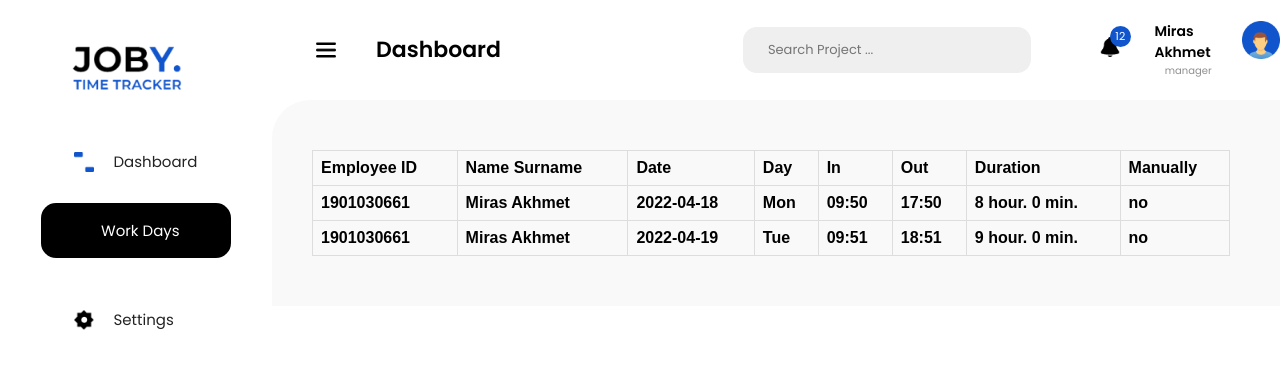
After one commit to parasat00/SoftwareProject, a Flask app: page /work_days in a window 1280 px wide. The commit adds this page. Shown: the top 369 px of the page. Run offline with Flask 2, Linux system fonts and the light colour scheme; a user stored in the database is signed in; data comes from the database, SQL or seed files in the repository; both versions use the stored data as it was after the commit; lists and menus that the app fills with data are empty.

Commit message:
table created

```diff
--- a/models.py
+++ b/models.py
@@ -35,8 +35,8 @@ class FlexStatus(db.Model):
         tmp = self.exitTime - self.enterTime
         return tmp.seconds
 
-    def get_day(self):
-        return self.enterTime.day
+    def get_date(self):
+        return self.enterTime.date()
 
     def __repr__(self) -> str:
         return f'<FlexStatus %r>' % self.id
--- a/static/styles/dashboard_style.css
+++ b/static/styles/dashboard_style.css
@@ -225,3 +225,14 @@ input{
     text-align: center;
 
 }
+table {
+  font-family: arial, sans-serif;
+  border-collapse: collapse;
+  width: 100%;
+}
+
+td, th {
+  border: 1px solid #dddddd;
+  text-align: left;
+  padding: 8px;
+}
--- /dev/null
+++ b/templates/work_day.html
@@ -0,0 +1,93 @@
+<!DOCTYPE html>
+<html lang="en">
+<head>
+ <meta charset="UTF-8">
+ <meta http-equiv="X-UA-Compatible" content="IE=edge">
+ <meta name="viewport" content="width=device-width, initial-scale=1.0">
+ <title>Work Days</title>
+ <link rel="stylesheet" href="../static/styles/dashboard_style.css">
+ <link rel="stylesheet" href="{{ url_for('static',filename = 'styles/dashboard_style.css') }}">
+</head>
+<body>
+
+ <section id="mySideNav" class="sideNav">
+
+  <a href="#" class="logo_container">
+   <img src="../static/images/logo.png" alt="logo">
+  </a>
+
+  <a href="home" class="links">
+   <img src="../static/images/rect.png" alt="">
+   <div>Dashboard</div>
+  </a>
+
+  <a href="work_days" class="dashboard_black">
+   <img src="../static/images/icon_workDays.png" alt="">
+   Work Days
+  </a>
+
+  <a href="#" class="links">
+   <img src="../static/images/icon_settings.png" alt="">
+   Settings
+  </a>
+
+ </section>
+<nav>
+
+  <button>
+   <img src="../static/images/menu_bar.png" alt="">
+   <div class="dashboard_txt">Dashboard</div>
+  </button>
+
+  <div class="search">
+   Search Project ...
+  </div>
+
+  <div class="notifications">
+   <img src="../static/images/bell.png" alt="">
+   <div class="notification_numb">12</div>
+  </div>
+
+  <div class="profile_info">
+   <div class="name_profession">
+    <div class="name_surname">{{ user.name }} {{ user.surname }} </div>
+    <div class="profession">{{ user.profession }}</div>
+   </div>
+   <a href="/profile"><img src="../static/images/profile_photo.png" alt="" class="profile_photo"></a>
+  </div>
+
+ </nav>
+<section class="main_content">
+    <div class="container_table">
+        <table>
+            <tr>
+                <th>Employee ID</th>
+                <th>Name Surname</th>
+                <th>Date</th>
+                <th>Day</th>
+                <th>In</th>
+                <th>Out</th>
+                <th>Duration</th>
+                <th>Manually</th>
+            </tr>
+            {% for r in result_flex %}
+                <tr>
+                    <th>{{ r.id }}</th>
+                    <th>{{ r.full_name }}</th>
+                    <th>{{ r.date }}</th>
+                    <th>{{ r.weekDay }}</th>
+                    <th>{{ r.enter }}</th>
+                    <th>{{ r.out }}</th>
+                    <th>{{ r.duration }}</th>
+                    <th>{{ r.manually }}</th>
+                </tr>
+            {% endfor %}
+        </table>
+
+    </div>
+</section>
+
+
+
+</body>
+</html>
--- a/views.py
+++ b/views.py
@@ -5,9 +5,10 @@ from flask import Flask, flash, redirect, render_template, request
 from models import Employee, FlexStatus, load_user
 from werkzeug.security import generate_password_hash, check_password_hash
 from sqlalchemy import desc
+import math
 
 
-@app.route('/profile', methods = ['POST', 'GET'])
+@app.route('/profile', methods=['POST', 'GET'])
 @login_required
 def profile_page():
     user = current_user
@@ -17,43 +18,36 @@ def profile_page():
     return render_template('profile.html', user=user, flex=flx)
 
 
-@app.route('/home', methods = ['POST', 'GET'])
+@app.route('/home', methods=['POST', 'GET'])
 def home():
+    now = datetime.now()
     week_day = datetime.now().weekday()
-    now = {
+    today = {
         'today_date': datetime.now(),
         'week_day': ['Mon', 'Tue', 'Wen', 'Thur', 'Fri', 'Sat', 'Sun'][week_day]
     }
-    # today week chek
-    print(current_user.id)
-    dates_status = FlexStatus.query.filter_by(employee_id=current_user.id).all()
-    print(dates_status)
-    # current_week_days = []
-    def week_activity():
-        f = week_day - week_day % 7
-        l = week_day + (7 - week_day % 7)
-        work_time = 0
-        for status in dates_status:
+    flxs = FlexStatus.query.filter_by(employee_id = current_user.id).all()
+    days = []
+    for flx in flxs:
+        if flx.enterTime.date() == now.date():
+            days.append((flx.enterTime, flx.exitTime))
+    if len(days) == 0:
+        day_activity = {}
+    else:
+        day = max(days)
+        work_time = (now - day[0]) if not day[1] else (day[1] - day[0])
+        print(day[0])
+        print(day[1])
+        day_activity = {
+            'daily_activity': f'{(work_time.seconds / 28800) * 100:.2f}',
+            'worked_time': f'{work_time.seconds // 3600:02d}:{work_time.seconds // 60 % 60:02d}',
+            'hours_remained': f'{(8 - math.ceil(work_time.seconds / 3600)):02d}:{(60 - work_time.seconds // 60 % 60):02d}'
 
-            if f <= status.enterTime.weekday() <= l:
-                work_time += status.get_status() // 60
+        }
 
-        activity = f'{(work_time / 2520) * 100:.2f}%'
-        return activity, work_time, (2520 - work_time)
-
-    wa, wt, hr = week_activity()
-    hr = f'{hr // 60}:{hr // 60 % 60}'
-    worked_activity = {
-        'weekly_activity': wa,
-        'worked_time': wt,
-        'hours_remained': hr,
-    }
     return render_template('dashboard.html',
-                           user=current_user,
-                           now=now,
-                           worked_activity=worked_activity
-
-                           )
+                           today=today,
+                           user=current_user, day_activity=day_activity)
 
 
 @app.route('/', methods=['POST', 'GET'])
@@ -115,10 +109,32 @@ def reset_password():
         update_employee = Employee.query.filter_by(login_id=login_id).fist()
 
         if name == update_employee.name and surname == update_employee.surname and update_employee.profession == profession:
-            update_employee.password = password
+            update_employee.password = generate_password_hash(password)
+            flash('Successfully changed')
             db.session.commit()
 
     return render_template('reset.html')
+
+
+@app.route('/work_days')
+def work_days():
+    flx_s = FlexStatus.query.filter_by(employee_id=current_user.id).all()
+    result_flex = []
+    for flx in flx_s:
+        result_flex.append({
+            'id': current_user.login_id,
+            'full_name': f'{current_user.name} {current_user.surname}',
+            'date': str(flx.enterTime.date()),
+            'weekDay': ['Mon', 'Tue', 'Wen', 'Thur', 'Fri', 'Sat', 'Sun'][flx.enterTime.weekday()],
+            'enter':str(flx.enterTime.time())[:5],
+            'out':str(flx.exitTime.time())[:5],
+            'duration':f'{flx.get_status() // 3600} hour. {flx.get_status()//60 %60} min.',
+            'manually':'yes' if flx.manually else 'no',
+
+        })
+    return render_template('work_day.html', user=current_user,
+                           result_flex = result_flex
+                           )
 
 
 @app.route('/mm', methods=['POST', 'GET'])
```
Also changed, not shown: static/js/app.js (+9 -0 lines), templates/dashboard.html (+12 -11 lines), templates/reset.html (+9 -0 lines), tracker.db.
